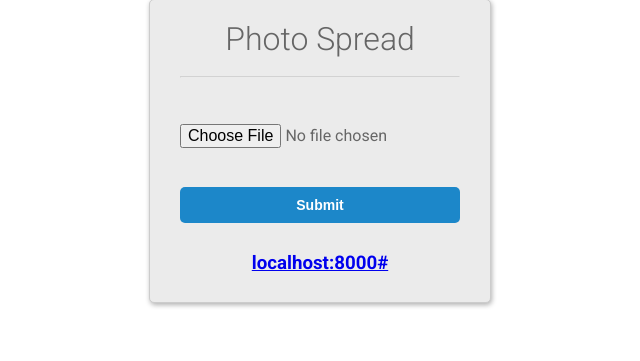
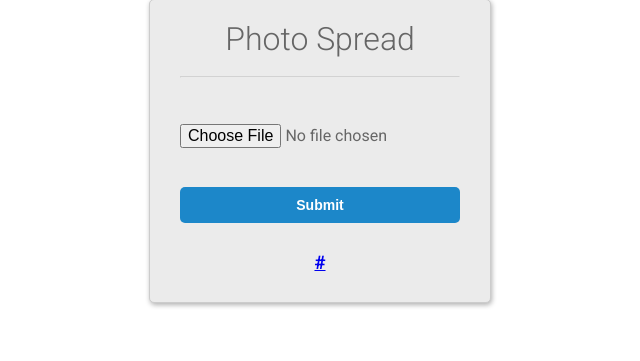
Before and after one commit to Okpala76/Pictures, a Django app: template templates/index.html in a window 1280 px wide. Shown: the part 249-610 px from the top of the page, without its empty margins (320-960 px from the left). Run offline with Django 5.2, Linux system fonts and the light colour scheme; the template is opened without the code that fills it: most values are stand-ins (such as "Sample title", 1, 10 or a date in 2020); some libraries are stand-ins or nearby versions.

Commit message:
2nd time

```diff
--- a/templates/index.html
+++ b/templates/index.html
@@ -144,7 +144,7 @@
         </div>
       </form>
       <div align="center">
-        <h3 style="color: black;"><a href= "localhost:8000{{ new_url }}">localhost:8000{{ new_url }}</a></h3>
+        <h3 style="color: black;"><a href= "{{ new_url }}">{{ new_url }}</a></h3>
       </div>
     </div>
   </body>
```
Also changed, not shown: db.sqlite3, media/file/WIN_20231124_16_43_16_Pro.jpg (added), media/file/WIN_20231214_09_20_07_Pro.jpg (added).
